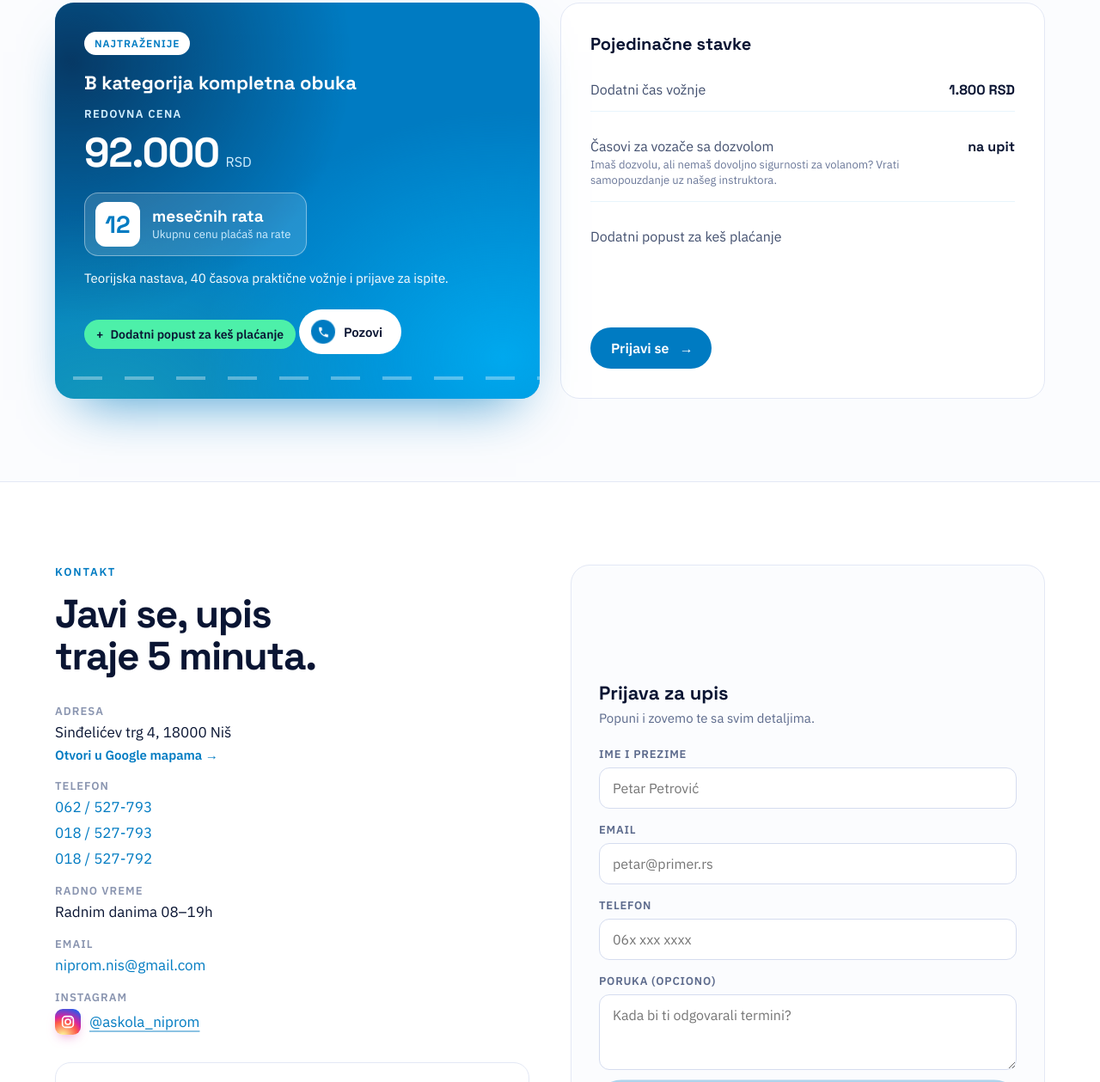
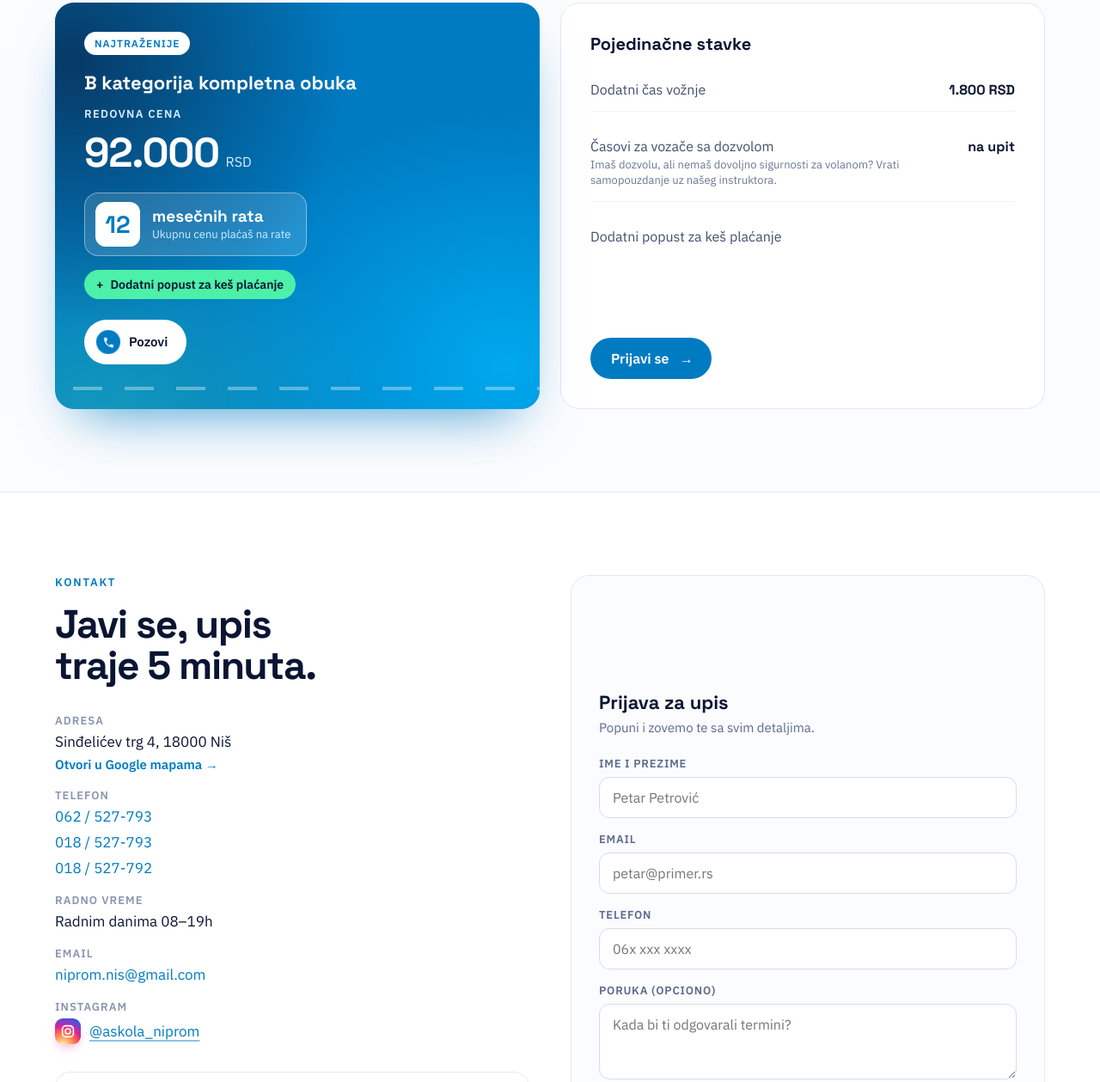
Before and after one commit to misicv89-ops/niprom, a plain HTML site: page index.html in a window 1280 px wide. Shown: the part 4815-6074 px from the top of the page at 86% size. Drawn offline with Linux system fonts and the light colour scheme; grey boxes are pictures that could not be loaded; animation ran at ten frames a second.

Commit message:
Add files via upload

```diff
--- a/index.html
+++ b/index.html
@@ -490,8 +490,7 @@
             <span style="display:grid;place-items:center;width:52px;height:52px;border-radius:12px;background:#fff;color:#007BC2;font-family:'Space Grotesk',sans-serif;font-weight:700;font-size:28px;line-height:1">12</span>
             <span style="text-align:left;line-height:1.25"><span style="display:block;font-family:'Space Grotesk',sans-serif;font-weight:700;font-size:19px;color:#fff">mesečnih rata</span><span style="display:block;font-size:13px;color:#D3EFFF;margin-top:2px">Ukupnu cenu plaćaš na rate</span></span>
           </div>
-          <p style="font-size:15px;line-height:1.65;color:#fff;margin:14px 0 0">Teorijska nastava, 40 časova praktične vožnje i prijave za ispite.</p>
-          <div id="cen-cash" style="display:inline-flex;align-items:center;gap:8px;align-self:flex-start;margin-top:16px;background:#4DF0A9;color:#0A1533;border-radius:999px;padding:8px 14px;font-size:14px;font-weight:700"><span aria-hidden="true">+</span>Dodatni popust za keš plaćanje</div>
+          <div id="cen-cash" style="display:flex;width:fit-content;align-items:center;gap:8px;align-self:flex-start;margin-top:16px;background:#4DF0A9;color:#0A1533;border-radius:999px;padding:8px 14px;font-size:14px;font-weight:700"><span aria-hidden="true">+</span>Dodatni popust za keš plaćanje</div>
           <a href="tel:062527793" style="display:inline-flex;align-items:center;gap:10px;margin-top:24px;background:#fff;color:#0A1533;padding:12px 22px 12px 14px;border-radius:999px;font-weight:600;font-size:15px" style-hover="background:#0A1533;color:#fff"><span data-phone-hop="" aria-hidden="true" style="display:inline-grid;place-items:center;width:28px;height:28px;border-radius:999px;background:#007BC2;color:#fff"><svg width="15" height="15" viewBox="0 0 24 24" fill="currentColor"><path d="M6.6 10.8a15.1 15.1 0 0 0 6.6 6.6l2.2-2.2c.3-.3.7-.4 1-.2 1.1.4 2.3.6 3.6.6.6 0 1 .4 1 1V20c0 .6-.4 1-1 1A17 17 0 0 1 3 4c0-.6.4-1 1-1h3.5c.6 0 1 .4 1 1 0 1.3.2 2.5.6 3.6.1.3 0 .7-.2 1l-2.3 2.2z"></path></svg></span>Pozovi</a>
         </div>
       </div>
```
